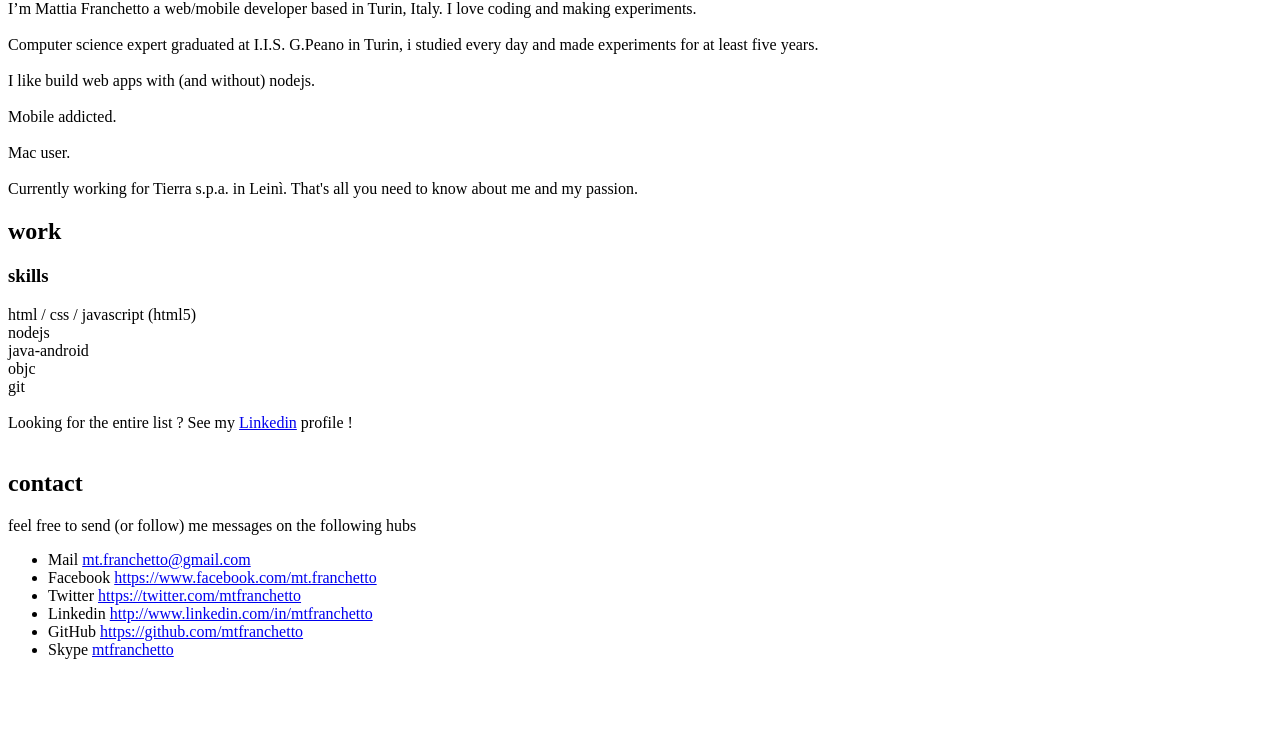
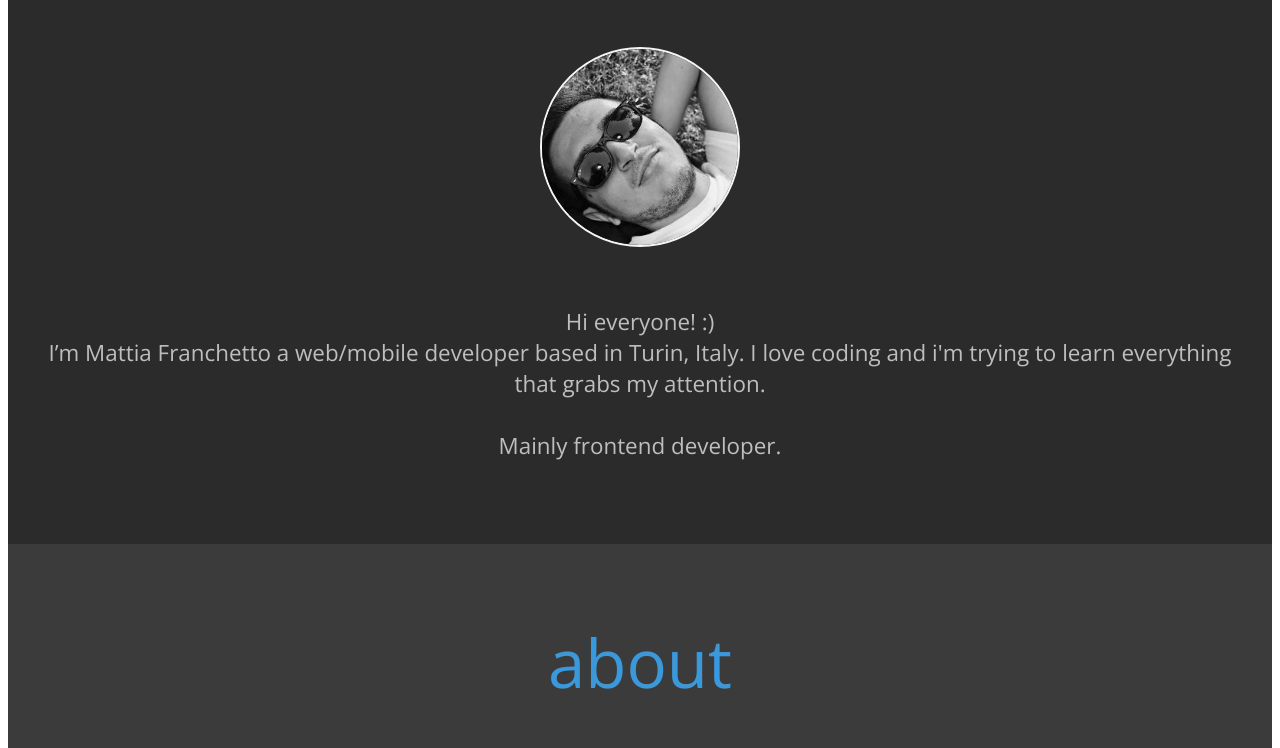
Before and after one commit to mtfranchetto/mattiafranchetto.com, a website: page index.html in a window 1280 px wide. Shown: the part 294-1042 px from the top of the page. Before the commit the page ends 969 px from the top, so only its background shows below. Drawn offline with nearby package versions, Linux system fonts and the light colour scheme; files that its build step writes are made by us from their sources; the site is published under a folder, as on GitHub Pages, so addresses that start at the root find nothing.

Commit message:
Fix some relative paths

```diff
--- a/index.html
+++ b/index.html
@@ -8,7 +8,7 @@
 
     <link href='http://fonts.googleapis.com/css?family=Open+Sans:300italic,400italic,400,300,600' rel='stylesheet'
           type='text/css'>
-    <link rel="stylesheet" href="/css/main.css">
+    <link rel="stylesheet" href="css/main.css">
 </head>
 <body>
 <header>
@@ -18,7 +18,7 @@
 <div id="content-parent">
     <section class="home">
         <h2 class="hero">web & mobile developer</h2>
-        <img class="avatar" src="/images/avatar.jpg"/>
+        <img class="avatar" src="images/avatar.jpg"/>
 
         <p class="abstract">
             Hi everyone! :) <br/>
@@ -118,7 +118,7 @@
         </ul>
     </section>
 </div>
-<script src="/js/main.js"></script>
+<script src="js/main.js"></script>
 
 <script>
     (function (b, o, i, l, e, r) {
```
Also changed, not shown: dist/main/index.html.
